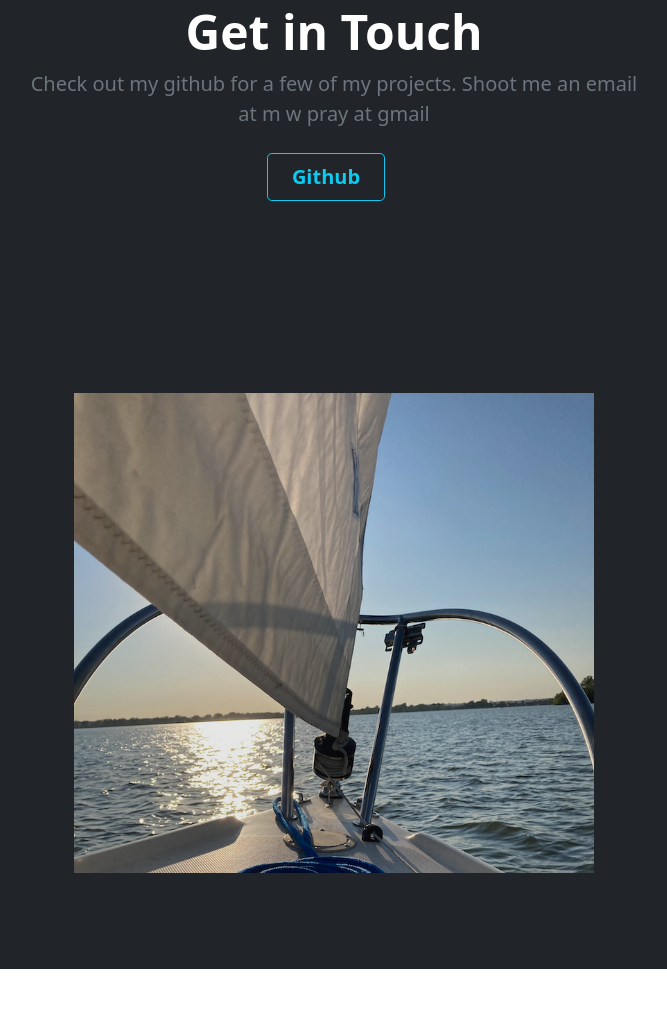
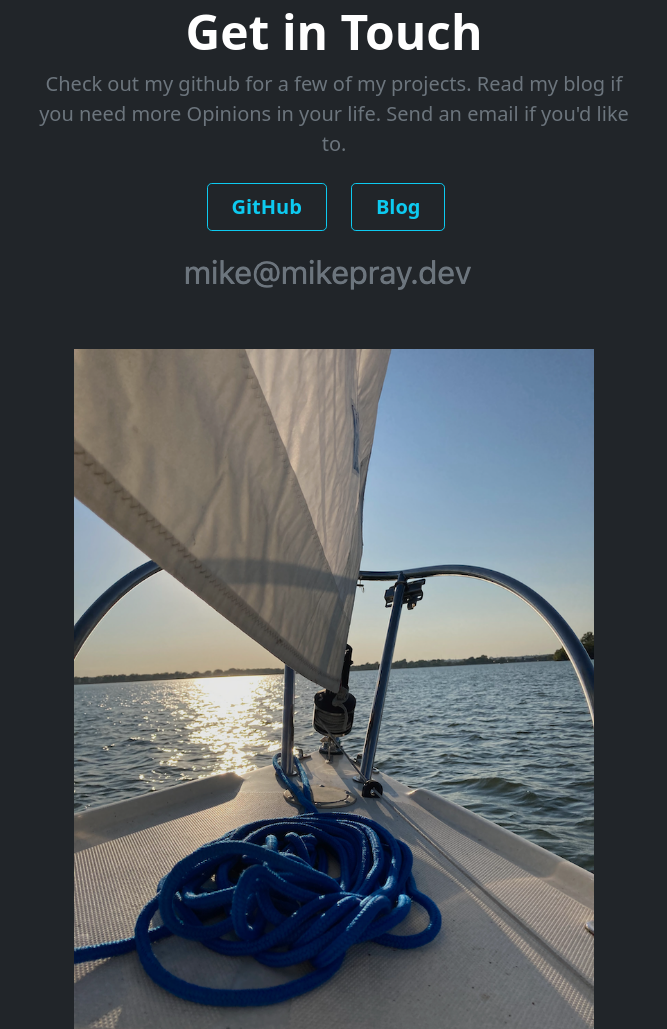
Before and after one commit to mikepray/homepage, a plain HTML site: page index.html in a window 1280 px wide. Shown: the part 2553-3582 px from the top of the page, without its empty margins (306-973 px from the left). Before the commit the page ends 3522 px from the top, so only its background shows below. Drawn offline with Linux system fonts and the light colour scheme.

Commit message:
updated wiht email address, better alt text

```diff
--- a/index.html
+++ b/index.html
@@ -34,7 +34,7 @@
     </div>
     <div class="overflow-hidden" style="max-height: 60vh;">
         <div class="container px-5">
-            <img src="assets/soccer-small.png" class="img-fluid border rounded-3 shadow-lg mb-4" alt="Example image" width="1000" height="471" loading="lazy">
+            <img src="assets/soccer-small.png" class="img-fluid border rounded-3 shadow-lg mb-4" alt="Viva los Buhos!" width="1000" height="471" loading="lazy">
         </div>
     </div>
 </div>
@@ -46,7 +46,7 @@
     </div>
     <div class="overflow-hidden" style="max-height: 60vh;">
         <div class="container px-5">
-            <img src="assets/flatirons.png" class="img-fluid border rounded-3 shadow-lg mb-4" alt="Example image" width="1000" height="750" loading="lazy">
+            <img src="assets/flatirons.png" class="img-fluid border rounded-3 shadow-lg mb-4" alt="the flatirons" width="1000" height="750" loading="lazy">
         </div>
     </div>
 </div>
@@ -56,26 +56,20 @@
         <h1 class="display-5 fw-bold text-white">Get in Touch</h1>
         <div class="col-lg-6 mx-auto">
 
-            <p class="fs-5 mb-4">Check out my github for a few of my projects. Shoot me an email at m w pray at gmail</p>
+            <p class="fs-5 mb-4">Check out my github for a few of my projects. Read my blog if you need more Opinions in your life. Send an email
+            if you'd like to.</p>
             <div class="d-grid gap-2 d-sm-flex justify-content-sm-center">
             </div>
             <div class="d-grid gap-2 d-sm-flex justify-content-sm-center">
-                <button type="button" class="btn btn-outline-info btn-lg px-4 me-sm-3 fw-bold" onclick="location.href='http://github.com/mikepray'">Github</button>
-                <!--<button type="button" class="btn btn-outline-light btn-lg px-4">Secondary</button>-->
+                <button type="button" class="btn btn-outline-info btn-lg px-4 me-sm-3 fw-bold" onclick="location.href='http://github.com/mikepray'">GitHub</button>
+                <button type="button" class="btn btn-outline-info btn-lg px-4 me-sm-3 fw-bold" onclick="location.href='https://blog.mikepray.dev'">Blog</button>
             </div>
-        </div>
-    </div>
-</div>
-<div class="bg-dark text-secondary px-4 py-5 text-center">
-    <div class="py-5">
-
-        <div class="col-lg-6 mx-auto">
-            <div class="overflow-hidden" style="max-height: 60vh;">
-                <div class="container px-5">
-                    <img src="assets/sailboat.png" class="img-fluid  mb-4" alt="Example image" width="750" height="1000" loading="lazy">
-                </div>
+            <div class="d-grid gap-1 d-sm-flex justify-content-sm-center">
+                <img src="assets/email_address.png" class="img-fluid  mb-4" alt="mike at this domain" loading="lazy">
             </div>
-
+            <div class="container px-5">
+                <img src="assets/sailboat.png" class="img-fluid  mb-4" alt="see you on the water" width="750" height="1000" loading="lazy">
+            </div>
         </div>
     </div>
 </div>
```
Also changed, not shown: assets/email_address.png (added).
